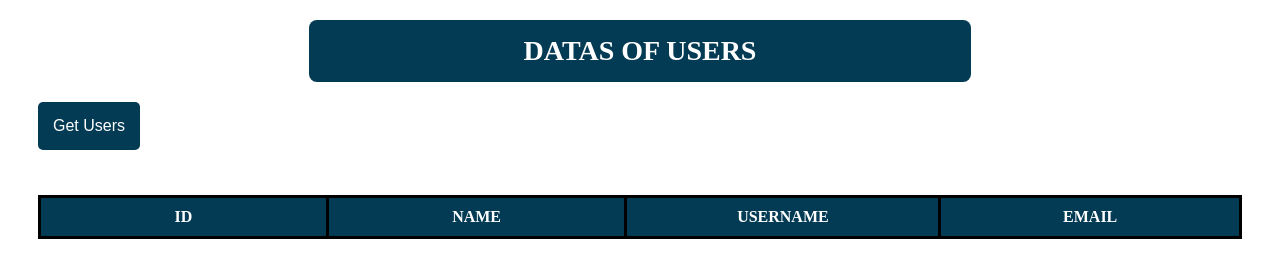
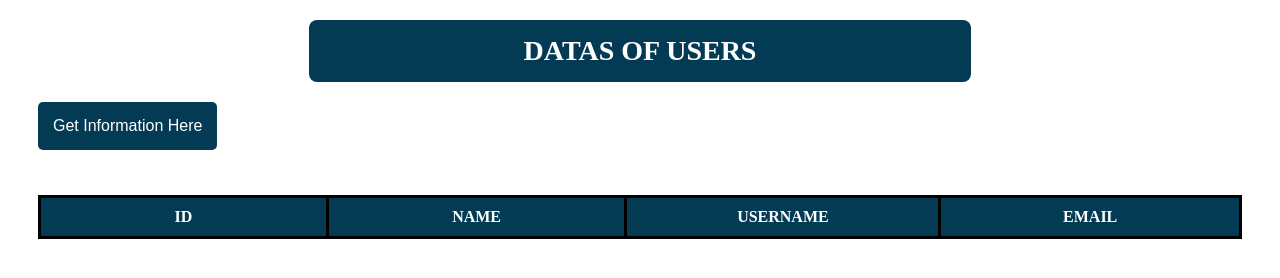
Before and after one commit to theerthabiju/apiusertable, a plain HTML site: page index.html in a window 1280 px wide. Drawn offline with nearby package versions, Linux system fonts and the light colour scheme.

Commit message:
Update index.html

```diff
--- a/index.html
+++ b/index.html
@@ -9,7 +9,7 @@
 <body>
 <div>
     <h2 class="heading">DATAS OF USERS</h2>
-    <button class="getuserbtn" id="databtn">Get Users</button>
+    <button class="getuserbtn" id="databtn">Get Information Here</button>
     <table class="table">
         <thead >
             <tr>
```
